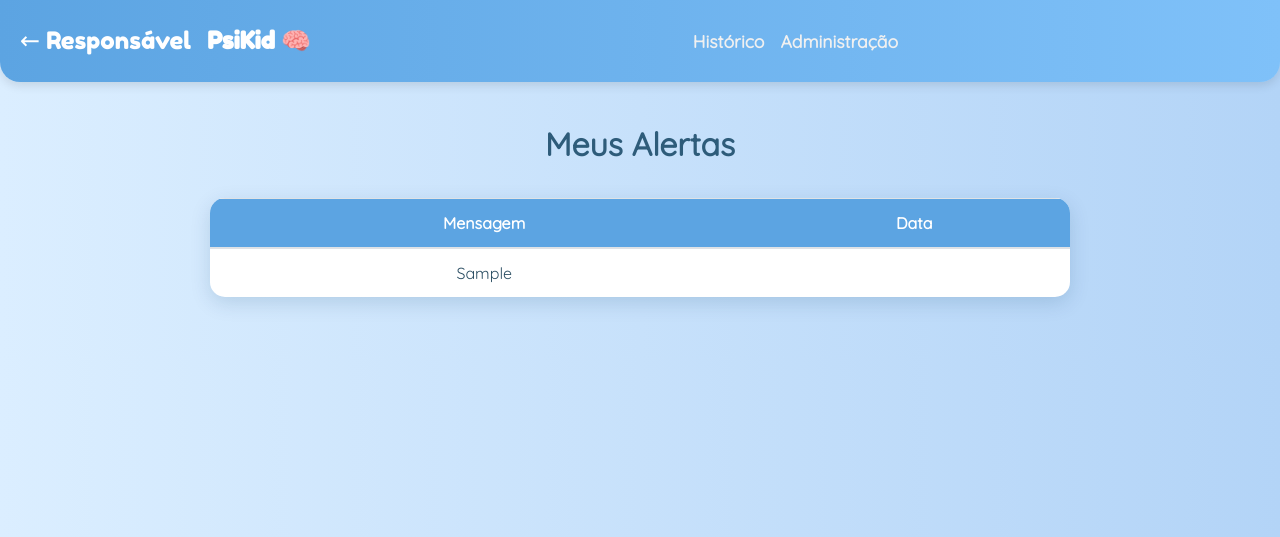
After one commit to Ana393-max/PsiKid, a Django app: page /responsavel/alertas/ in a window 1280 px wide. The commit adds this page. Shown: the top 537 px of the page. Run offline with Django 5.2, Linux system fonts and the light colour scheme; a user stored in the database is signed in; tables that the repository leaves empty hold one stand-in row (values such as "Sample post").

Commit message:
Add files via upload

```diff
--- /dev/null
+++ b/app/templates/alertas_responsavel.html
@@ -0,0 +1,134 @@
+<!DOCTYPE html>
+<html lang="pt-BR">
+<head>
+  <meta charset="UTF-8" />
+  <meta name="viewport" content="width=device-width, initial-scale=1.0" />
+  <title>Meus Alertas - PsiKid</title>
+  <link href="https://cdn.jsdelivr.net/npm/bootstrap@4.6.2/dist/css/bootstrap.min.css" rel="stylesheet" />
+  <link href="https://fonts.googleapis.com/css2?family=Fredoka+One&family=Quicksand&display=swap" rel="stylesheet" />
+  <style>
+    body {
+      background: linear-gradient(to right, #dbeeff, #b3d4f7);
+      font-family: 'Quicksand', sans-serif;
+      padding-top: 90px;
+    }
+    .navbar {
+      background: linear-gradient(90deg, #5ca4e2, #7fc1f9);
+      box-shadow: 0 4px 10px rgba(0, 0, 0, 0.1);
+      border-bottom-left-radius: 20px;
+      border-bottom-right-radius: 20px;
+      padding: 15px 0;
+    }
+    .navbar-brand {
+      font-family: 'Fredoka One', cursive;
+      color: #fff !important;
+      font-size: 24px;
+      margin-left: 20px;
+    }
+    .navbar-text {
+      font-family: 'Fredoka One', cursive;
+      font-size: 24px;
+    }
+    .navbar-nav .nav-link {
+      color: #f0f0f0 !important;
+      font-weight: 600;
+      font-size: 1.1rem;
+      padding: 10px 15px;
+      transition: color 0.3s ease;
+    }
+    .navbar-nav .nav-link:hover {
+      color: #d0e7fc !important;
+    }
+    .header-title {
+      text-align: center;
+      margin-top: 30px;
+      font-size: 32px;
+      font-weight: bold;
+      color: #2e5c7a;
+    }
+    .container-custom {
+      max-width: 900px;
+      margin: 30px auto 60px auto;
+      padding: 0 20px;
+    }
+    table {
+      background: white;
+      border-radius: 15px;
+      box-shadow: 0 6px 20px rgba(0,60,100,0.15);
+      overflow: hidden;
+      width: 100%;
+    }
+    thead {
+      background: #5ca4e2;
+      color: white;
+    }
+    thead th {
+      font-weight: 600;
+      text-align: center;
+      padding: 15px;
+    }
+    tbody td {
+      padding: 15px;
+      text-align: center;
+      vertical-align: middle;
+      font-weight: 500;
+      color: #2b4e63;
+    }
+    tbody tr:hover {
+      background-color: #e1f1ff;
+      cursor: pointer;
+    }
+    .card {
+      border-radius: 15px;
+      box-shadow: 0 6px 20px rgba(0,60,100,0.15);
+      background: white;
+      padding: 20px;
+      margin-top: 30px;
+      text-align: center;
+      color: #2b4e63;
+    }
+  </style>
+</head>
+<body>
+  <!-- barra superior -->
+  <nav class="navbar navbar-expand-lg fixed-top">
+    <a class="navbar-brand" href="{% url 'responsavel' %}">← Responsável</a>
+    <span class="navbar-text mx-auto text-white font-weight-bold">PsiKid 🧠</span>
+    <div class="collapse navbar-collapse justify-content-center">
+      <ul class="navbar-nav">
+        <li class="nav-item"><a class="nav-link" href="{% url 'historico_responsavel' %}">Histórico</a></li>
+        <li class="nav-item"><a class="nav-link" href="/admin/">Administração</a></li>
+      </ul>
+    </div>
+  </nav>
+
+  <div class="header-title">Meus Alertas</div>
+
+  <div class="container-custom">
+    {% if alertas %}
+      <table class="table">
+        <thead>
+          <tr>
+            <th>Mensagem</th>
+            <th>Data</th>
+          </tr>
+        </thead>
+        <tbody>
+          {% for alerta in alertas %}
+          <tr>
+            <td>{{ alerta.mensagem }}</td>
+            <td>{{ alerta.data|date:"d/m/Y" }}</td>
+          </tr>
+          {% endfor %}
+        </tbody>
+      </table>
+    {% else %}
+      <div class="card mt-4">
+        <p class="mb-0">Nenhum alerta encontrado.</p>
+      </div>
+    {% endif %}
+  </div>
+
+  <script src="https://cdn.jsdelivr.net/npm/bootstrap@4.6.2/dist/js/bootstrap.bundle.min.js"></script>
+</body>
+</html>
--- a/app/views.py
+++ b/app/views.py
@@ -123,3 +123,29 @@ def historico(request):
 def relatorio_clinico(request):
     relatorios = RelatorioClinico.objects.all()
     return render(request, 'relatorio_clinico.html', {'relatorios': relatorios})
+
+# -------------------------
+# Alertas do responsável logado
+# -------------------------
+@login_required
+def alertas_responsavel(request):
+    # Pega o responsável logado
+    usuario_responsavel = request.user.responsavel
+
+    # Filtra apenas os alertas que têm esse responsável como destinatário
+    alertas = Alerta.objects.filter(destinatario=usuario_responsavel)
+
+    return render(request, 'alertas_responsavel.html', {'alertas': alertas})
+
+# -------------------------
+# Histórico (consultas) do responsável logado
+# -------------------------
+@login_required
+def historico_responsavel(request):
+    responsavel = request.user.responsavel
+    # pega apenas as consultas das crianças desse responsável
+    consultas = Consulta.objects.filter(crianca__responsavel=responsavel)
+    return render(request, 'historico_responsavel.html', {
+        'responsavel': responsavel,
+        'consultas': consultas
+    })
--- a/config/urls.py
+++ b/config/urls.py
@@ -9,13 +9,15 @@ urlpatterns = [
     path('', views.index, name='index'),  # <-- essa é a alteração principal
 
     # Rotas das páginas personalizadas
-    path('profissionais/', views.profissional, name='profissionais'),
+    path('profissional/', views.profissional, name='profissional'),
     path('criancas/', views.crianca, name='criancas'),
     path('diagnosticos/', views.diagnostico, name='diagnosticos'),
     path('sessoes/', views.sessao, name='sessoes'),
     path('transtornos/', views.lista_transtornos, name='lista_transtornos'),
     path('historicos/', views.historico, name='historicos'),  # agora está certo!
-    path('responsaveis/', views.responsavel, name='responsaveis'),
+    path('responsavel/', views.responsavel, name='responsavel'),
+    path('responsavel/alertas/', views.alertas_responsavel, name='alertas_responsavel'),
+    path('responsavel/historico/', views.historico_responsavel, name='historico_responsavel'),
     path('alertas/', views.alerta, name='alertas'),
     path('visualizacoes/', views.visualizacao_alertas, name='visualizacoes'),
     path('relatorios-clinicos/', views.relatorio_clinico, name='relatorios_clinicos'),
```
Also changed, not shown: app/templates/historico_responsavel.html (added, +138 -0 lines), app/templates/responsavel.html (+10 -9 lines).
